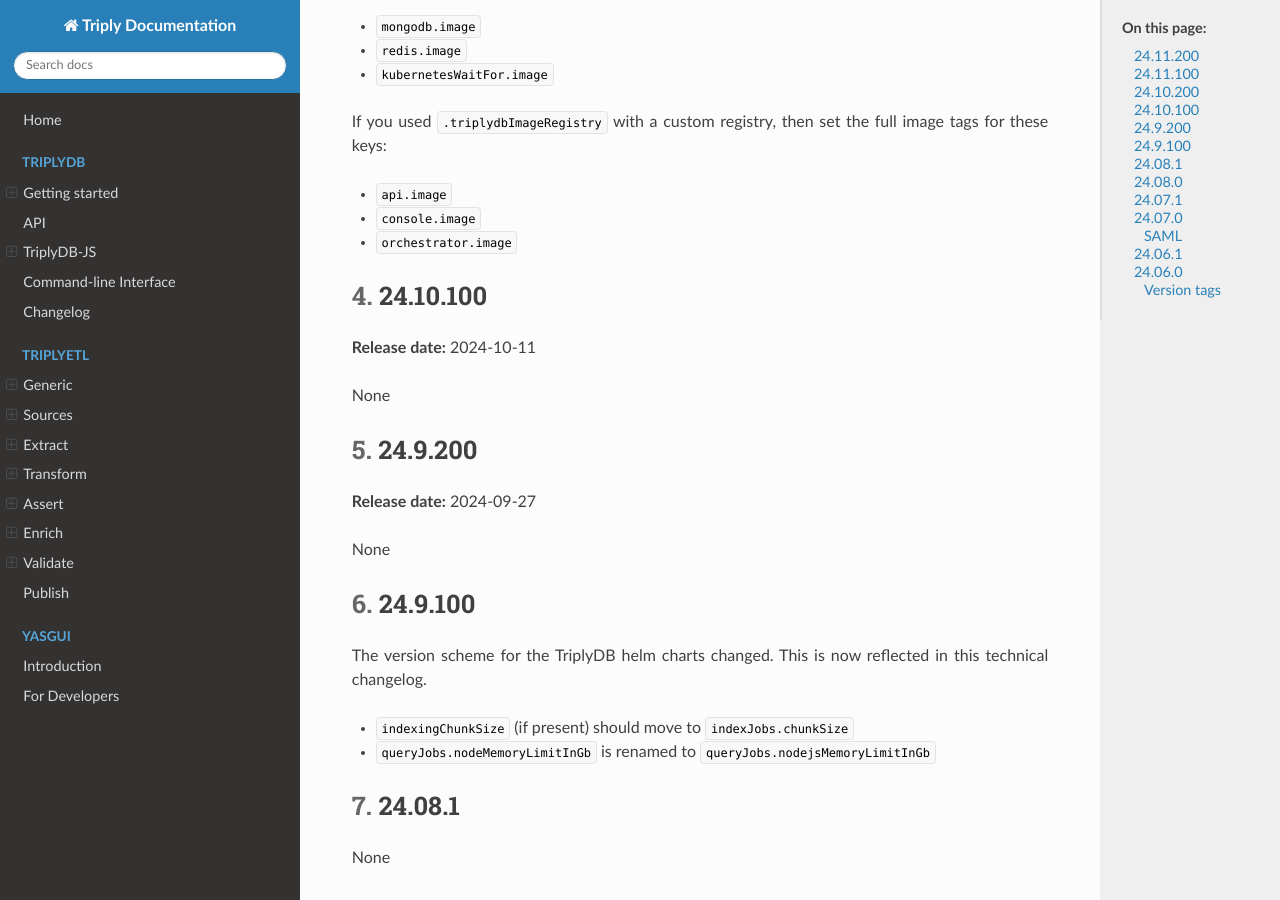
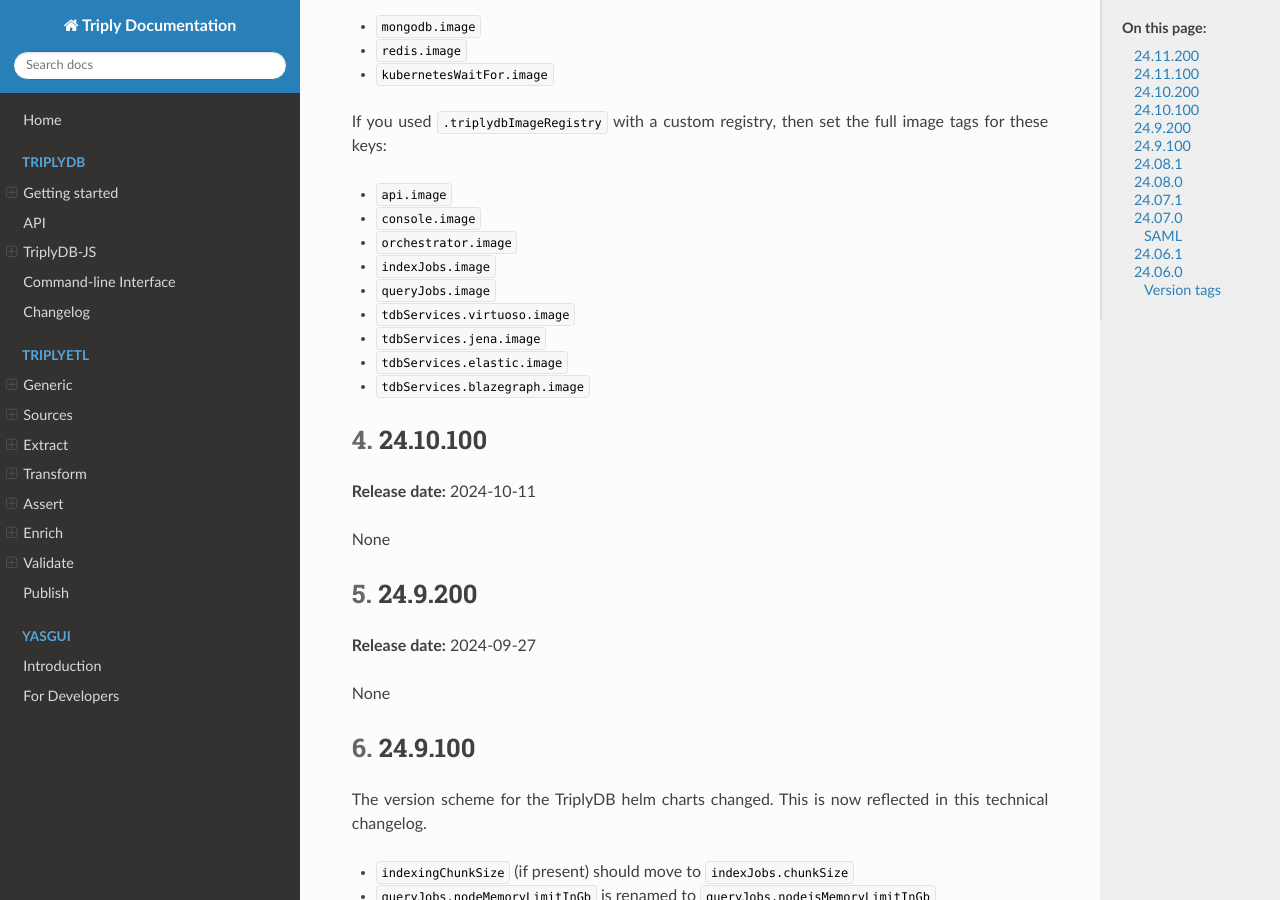
Before and after one commit to TriplyDB/Documentation, an MkDocs documentation site: the page built from docs/triplydb-technical-changelog/index.md, in a window 1280 px wide and 900 px high, scrolled down 739 px. Built offline with MkDocs 1.6.1, drawn with Linux system fonts in a browser that asks for light colours.

Commit message:
more forgotten images

```diff
--- a/docs/triplydb-technical-changelog/index.md
+++ b/docs/triplydb-technical-changelog/index.md
@@ -40,6 +40,12 @@
 - `api.image`
 - `console.image`
 - `orchestrator.image`
+- `indexJobs.image`
+- `queryJobs.image`
+- `tdbServices.virtuoso.image`
+- `tdbServices.jena.image`
+- `tdbServices.elastic.image`
+- `tdbServices.blazegraph.image`
 
 ## 24.10.100 {#24.10.100}
 
```
